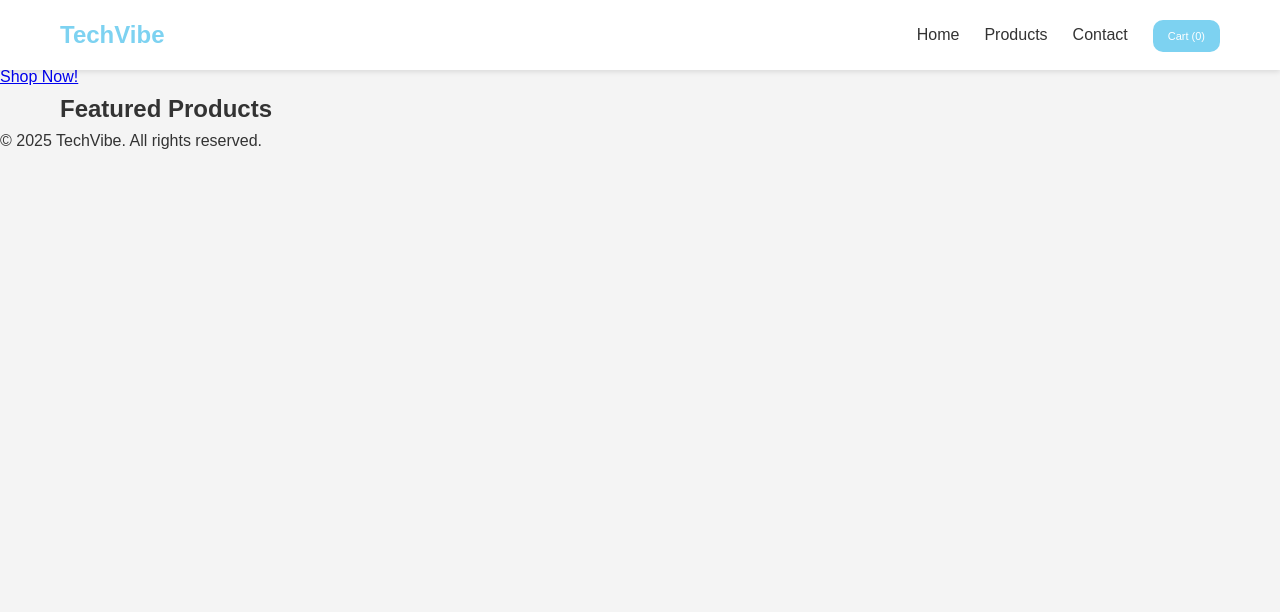
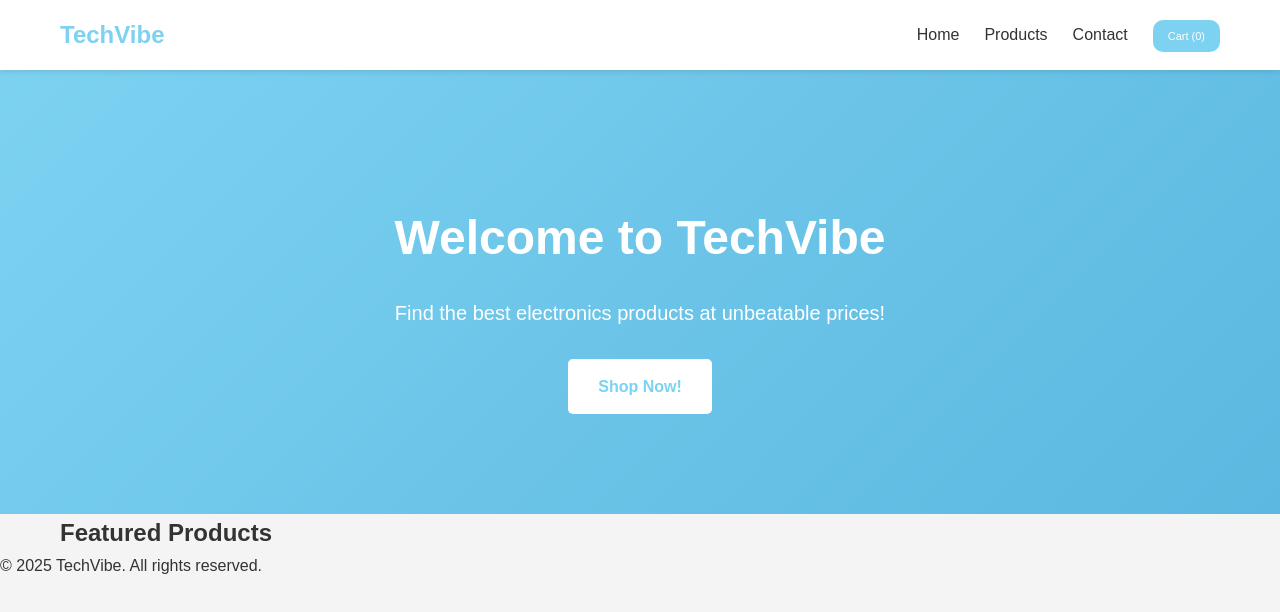
Before and after one commit to 912608zwanga/TechVibe-E-Commerce-Website, a plain HTML site: page index.html in a window 1280 px wide. Drawn offline with Linux system fonts and the light colour scheme; files whose address does not match are found by name.

Commit message:
Lesson 4: Hero section styling

```diff
--- a/style.css
+++ b/style.css
@@ -69,3 +69,35 @@ body {
 .cart-link:hover {
     background-color: #5bb8e0; /* Darker shade on hover */
 }
+.hero {
+    background: linear-gradient(135deg, #7dd2f1, #5bb8e0);
+    color: #fff;
+    text-align: center;
+    padding: 150px 10px 100px;
+    margin-top: 50px; /* Adjust for fixed navbar */
+}
+
+.hero h1 {
+    font-size: 48px;
+    margin-bottom: 20px;
+    font-weight: bold;
+}
+
+.hero p {
+    font-size: 20px;
+    margin-bottom: 30px;
+}
+.btn {
+    display: inline-block;
+    background-color: #ffffff;
+    color: #7dd2f1;
+    padding: 15px 30px;
+    border-radius: 5px;
+    text-decoration: none;
+    font-weight: bold;
+    transition: all 0.3s ease;
+}
+.btn:hover {
+    background-color: #f8fafc;
+    transform: translateY(-3px);
+}
```
